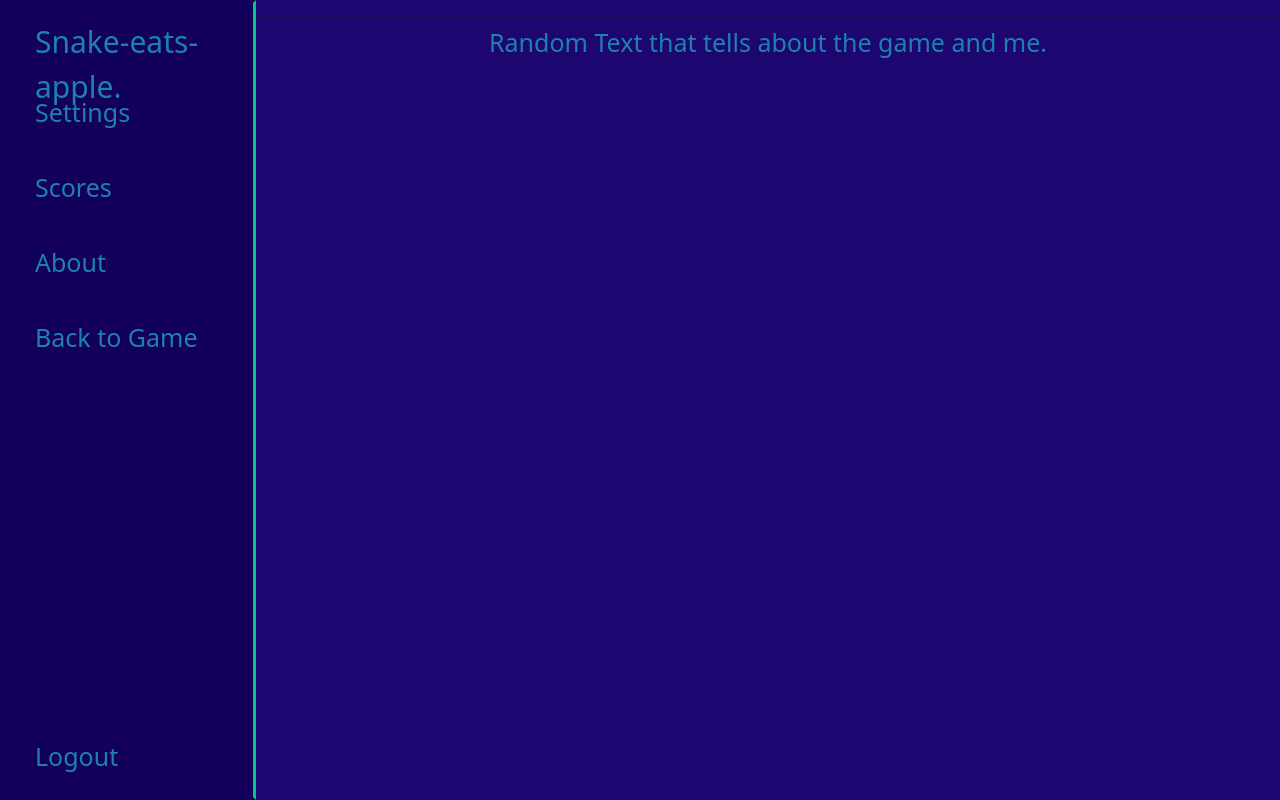
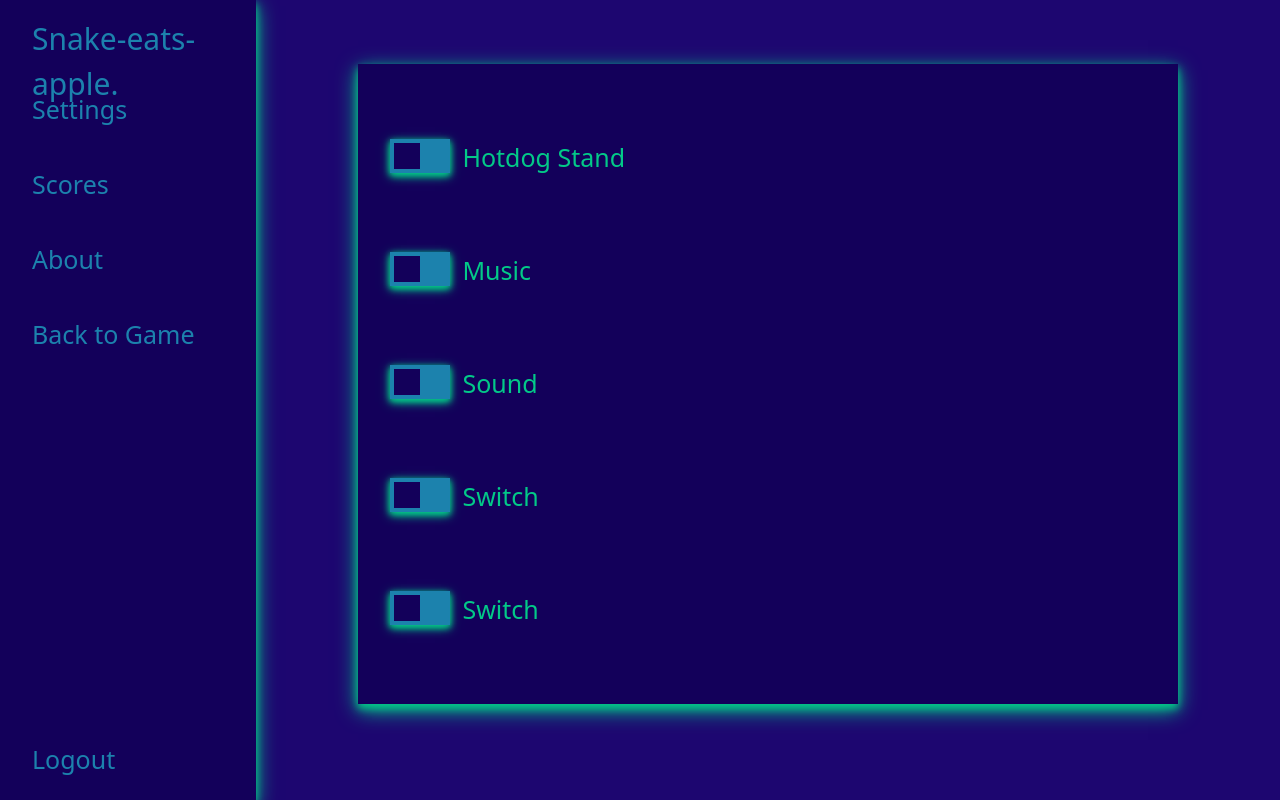
Before and after one commit to austinmckamey/CS260-Start-up, a plain HTML site: page app/pages/settings/settings.html in a window 1280 px wide. Drawn offline with nearby package versions, Linux system fonts and the light colour scheme.

Commit message:
CSS and HTML final, hotdog stand added.

```diff
--- a/app/pages/home/home.html
+++ b/app/pages/home/home.html
@@ -14,7 +14,7 @@
     />
   </head>
   <body>
-    <div id="myTopnav" class="topnav">
+    <div id="myTopnav" class="topnav box-shadow">
       <p class="medium-text secondary">Snake-eats-apple.</p>
       <p><a href="../settings/settings.html">Settings</a></p>
       <p><a href="../scores/scores.html">Scores</a></p>
--- a/app/pages/settings/settings.html
+++ b/app/pages/settings/settings.html
@@ -40,15 +40,47 @@
 		<div include-html="../home/home.html"></div>
     </header>
 
-    <main>
-		<div class="content flex-col">
-			<br />
-			<div class="text secondary">Random Text that tells about the game and me.</div>
-		</div>
+    <main class="content">
+		<ul class="inset flex-col even">
+			<li class="width flex-row start text trim">
+				<label class="switch">
+					<input type="checkbox" class="trim" onclick="changeTheme()">
+					<span class="slider"></span>
+				</label>
+				<div class="pl-12">Hotdog Stand</div>
+			</li>
+			<li class="width flex-row start text trim">
+				<label class="switch">
+					<input type="checkbox" class="trim">
+					<span class="slider"></span>
+				</label>
+				<div class="pl-12">Music</div>
+			</li>
+			<li class="width flex-row start text trim">
+				<label class="switch">
+					<input type="checkbox" class="trim">
+					<span class="slider"></span>
+				</label>
+				<div class="pl-12">Sound</div>
+			</li>
+			<li class="width flex-row start text trim">
+				<label class="switch">
+					<input type="checkbox" class="trim">
+					<span class="slider"></span>
+				</label>
+				<div class="pl-12">Switch</div>
+			</li>
+			<li class="width flex-row start text trim">
+				<label class="switch">
+					<input type="checkbox" class="trim">
+					<span class="slider"></span>
+				</label>
+				<div class="pl-12">Switch</div>
+			</li>
+		</ul>
     </main>
 
     <footer>
-      <hr />
       <span class="text-reset">Austin McKamey</span>
       <br />
       <a href="https://github.com/austinmckamey/simon">GitHub</a>
@@ -56,6 +88,10 @@
 
 	<script>
 		includeHTML();
+		function changeTheme() {
+			var element = document.body;
+			element.classList.toggle("hotdog-mode");
+		}
 	</script>
   </body>
 </html>
--- a/app/styling/main.css
+++ b/app/styling/main.css
@@ -5,6 +5,15 @@
 	--trim: #03C988;
 	--red: #cc2d2d;
 	--green: #03C988;
+}
+
+.hotdog-mode {
+	--focus: #ff0000;
+	--focus_light: #ff3f3f;
+	--secondary: #ffd500;
+	--trim: #008726;
+	--red: #ffc642;
+	--green: #693300;
 }
 
 .text {
@@ -42,6 +51,34 @@
 	flex-direction: row;
 }
 
+.even {
+	justify-content: space-evenly;
+}
+
+.between {
+	justify-content: space-between;
+}
+
+.around {
+	justify-content: space-around;
+}
+
+.left {
+	align-content: start;
+}
+
+.width {
+	width: 100%;
+}
+
+.pl-12 {
+	padding-left: 12px;
+}
+
+.p-40 {
+	padding: 40px;
+}
+
 /* The side navigation menu */
 .topnav {
 	height: 100%; /* 100% Full-height */
@@ -53,10 +90,7 @@
 	background-color: var(--focus); /* focus*/
 	display: flex;
 	flex-direction: column;
-	border-style: solid;
-	border-color: var(--focus);
-	border-right-color: var(--trim);
-	border-width: 3px;
+	box-shadow: 0 4px 8px 0 var(--trim), 0 6px 20px 0 var(--trim);
 }
 
   /* The navigation menu links */
@@ -82,15 +116,8 @@
 }
 
 .topnav p:not(:first-child):hover {
-	background-color: var(--focus_light);
 	padding-right: 3px;
-	border-style: solid;
-	border-radius: 5px;
-	border-bottom-right-radius: 0;
-	border-bottom-left-radius: 0;
-	border-color: var(--focus_light);
-	border-bottom-color: var(--trim);
-	border-width: 3px;
+	box-shadow: 0 6px 10px -4px var(--trim), 0 6px 24px -10px var(--trim);
 }
 
 .content {
@@ -100,6 +127,16 @@
 	width: 80%;
 	height: 100%;
 	background-color: var(--focus_light);
+}
+
+.inset {
+	position: absolute;
+	right: 10%;
+	bottom: 10%;
+	width: 80%;
+	height: 80%;
+	background-color: var(--focus);
+	box-shadow: 0 4px 8px 0 var(--trim), 0 6px 20px 0 var(--trim);
 }
 
 .login {
@@ -249,12 +286,88 @@
 
 .game {
 	background-color: black;
-	height: 60%;
-	width: 50%;
-	border-style: dashed;
-	border-width: 3px;
-	border-radius: 5px;
-	border-color: var(--trim);
+	height: 80%;
+	width: 80%;
+	box-shadow: 0 4px 8px 0 var(--trim), 0 6px 20px 0 var(--trim);
 	margin-top: auto;
 	margin-bottom: auto;
 }
+
+.grid {
+	width: 90%;
+	color: var(--trim);
+	box-shadow: 0 4px 8px 0 rgba(0, 0, 0, 0.784), 0 6px 20px 0 rgba(0, 0, 0, 0.743);
+}
+
+.grid th {
+	border-style: solid;
+	border-color: var(--trim);
+	border-width: 1px;
+}
+
+.grid td {
+	border-style: solid;
+	border-color: var(--trim);
+	border-width: 1px;
+}
+
+/* The switch - the box around the slider */
+.switch {
+	position: relative;
+	display: inline-block;
+	width: 60px;
+	height: 34px;
+	float:right;
+}
+
+/* Hide default HTML checkbox */
+.switch input {display:none;}
+
+/* The slider */
+.slider {
+	position: absolute;
+	cursor: pointer;
+	top: 0;
+	left: 0;
+	right: 0;
+	bottom: 0;
+	background-color: var(--secondary);
+	-webkit-transition: .4s;
+	transition: .4s;
+	box-shadow: 0 2px 6px 0 var(--trim), 0 3px 10px 0 var(--trim);
+}
+
+.slider:before {
+	position: absolute;
+	content: "";
+	height: 26px;
+	width: 26px;
+	left: 4px;
+	bottom: 4px;
+	background-color: var(--focus);
+	-webkit-transition: .4s;
+	transition: .4s;
+}
+
+input.trim:checked + .slider {
+	background-color: var(--trim)
+}
+
+input:focus + .slider {
+	box-shadow: 0 0 1px #2196F3;
+}
+
+input:checked + .slider:before {
+	-webkit-transform: translateX(26px);
+	-ms-transform: translateX(26px);
+	transform: translateX(26px);
+}
+
+/* Rounded sliders */
+.slider.round {
+	border-radius: 34px;
+}
+
+.slider.round:before {
+	border-radius: 50%;
+}
```
Also changed, not shown: app/pages/about/about.html (+4 -4 lines), app/pages/scores/scores.html (+4 -5 lines).
